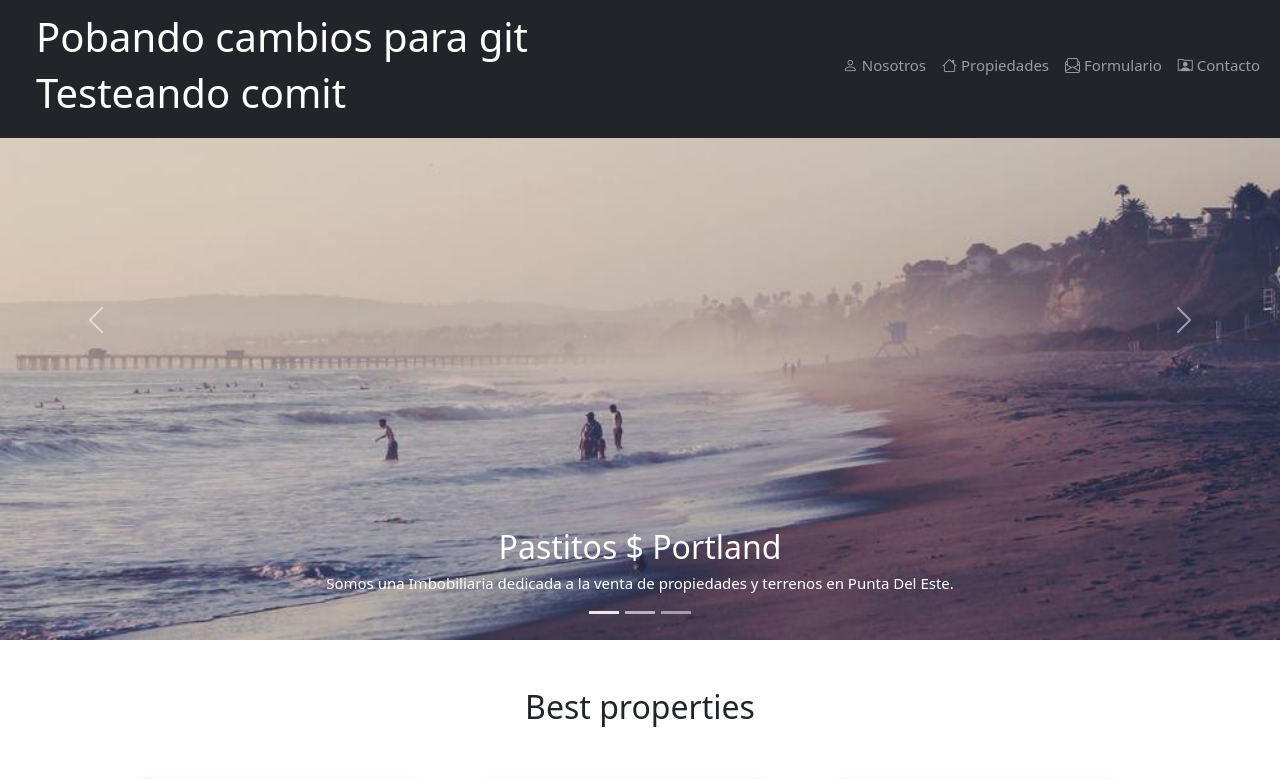
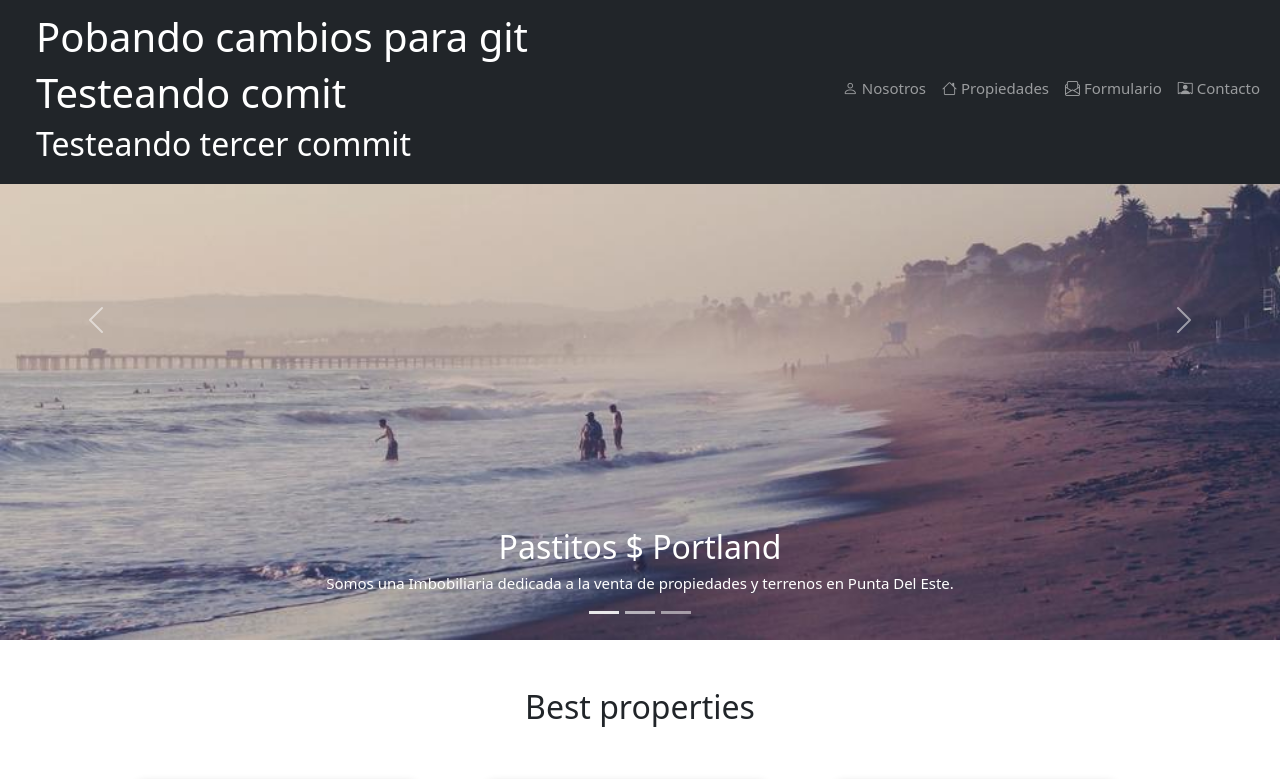
Before and after one commit to MateoBeJau/Taller-P1, a plain HTML site: page index.html in a window 1280 px wide. Shown: the top 779 px of the page. Drawn offline with nearby package versions, Linux system fonts and the light colour scheme.

Commit message:
Tecer comit para ver si puedo merge branchs

```diff
--- a/index.html
+++ b/index.html
@@ -22,8 +22,11 @@
             <a href="/index.html" class="navbar-brand ms-4">
                 <h1>Pobando cambios para git</h1>
                 <h1>Testeando comit</h1>
+                <h2>Testeando tercer commit</h2>
             </a>
             <!-- Fin Logo -->
+
+
 
             <!--Icono de menu responsive-->
             <button class="navbar-toggler" type="button" data-bs-toggle="collapse" data-bs-target="#navbarID"
```
